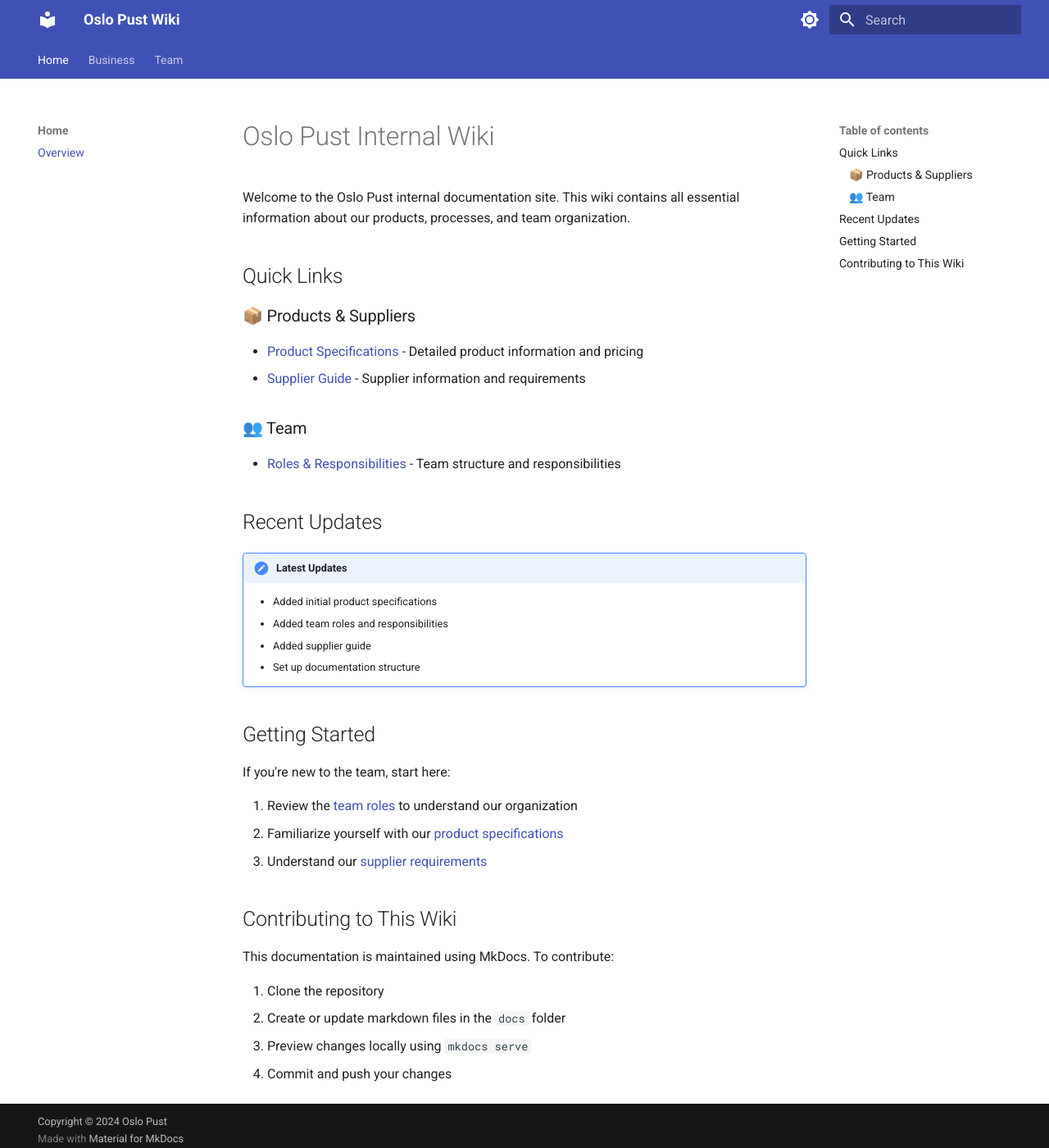
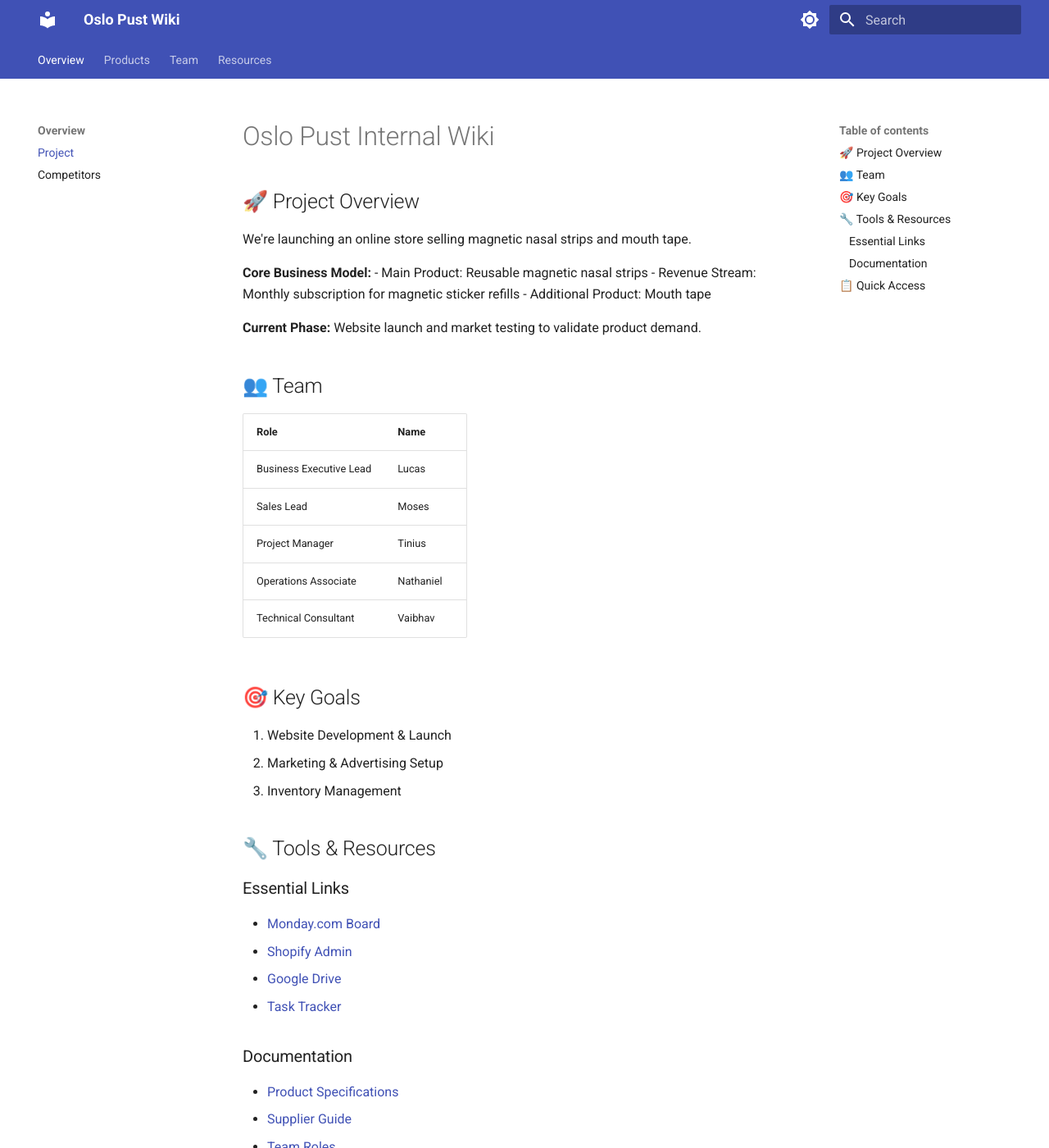
Before and after one commit to tiniusweb2/oslopust, an MkDocs documentation site: the page built from docs/index.md, in a window 1280 px wide and 1400 px high. Shown: the whole window at 82% size. Built offline with MkDocs 1.6.1 and Material for MkDocs 9.7.7, drawn with Linux system fonts in a browser that asks for light colours; some of the changed text lies outside the part shown.

Commit message:
Reorganize wiki structure to match project overview

```diff
--- a/docs/index.md
+++ b/docs/index.md
@@ -1,37 +1,45 @@
 # Oslo Pust Internal Wiki
 
-Welcome to the Oslo Pust internal documentation site. This wiki contains all essential information about our products, processes, and team organization.
+## 🚀 Project Overview
+We're launching an online store selling magnetic nasal strips and mouth tape.
 
-## Quick Links
+**Core Business Model:**
+- Main Product: Reusable magnetic nasal strips
+- Revenue Stream: Monthly subscription for magnetic sticker refills
+- Additional Product: Mouth tape
 
-### 📦 Products & Suppliers
-- [Product Specifications](specifications/product-supplier-specs.md) - Detailed product information and pricing
-- [Supplier Guide](suppliers-guide.md) - Supplier information and requirements
+**Current Phase:**
+Website launch and market testing to validate product demand.
 
-### 👥 Team
-- [Roles & Responsibilities](roles.md) - Team structure and responsibilities
+## 👥 Team
 
-## Recent Updates
+| Role | Name |
+|------|------|
+| Business Executive Lead | Lucas |
+| Sales Lead | Moses |
+| Project Manager | Tinius |
+| Operations Associate | Nathaniel |
+| Technical Consultant | Vaibhav |
 
-!!! note "Latest Updates"
-    - Added initial product specifications
-    - Added team roles and responsibilities
-    - Added supplier guide
-    - Set up documentation structure
+## 🎯 Key Goals
+1. Website Development & Launch
+2. Marketing & Advertising Setup
+3. Inventory Management
 
-## Getting Started
+## 🔧 Tools & Resources
 
-If you're new to the team, start here:
+### Essential Links
+- [Monday.com Board](https://monday.com)
+- [Shopify Admin](https://shopify.com/admin)
+- [Google Drive](https://drive.google.com)
+- [Task Tracker](https://app.slack.com/lists/T080S0JENQG/F081EFU5LMR)
 
-1. Review the [team roles](roles.md) to understand our organization
-2. Familiarize yourself with our [product specifications](specifications/product-supplier-specs.md)
-3. Understand our [supplier requirements](suppliers-guide.md)
+### Documentation
+- [Product Specifications](specifications/product-supplier-specs.md)
+- [Supplier Guide](suppliers-guide.md)
+- [Team Roles](roles.md)
 
-## Contributing to This Wiki
-
-This documentation is maintained using MkDocs. To contribute:
-
-1. Clone the repository
-2. Create or update markdown files in the `docs` folder
-3. Preview changes locally using `mkdocs serve`
-4. Commit and push your changes
+## 📋 Quick Access
+- [Competitor Analysis](competitors.md)
+- [Product Pricing](specifications/product-supplier-specs.md#1-product-overview)
+- [Cost Estimates](specifications/product-supplier-specs.md#4-action-items--pending-decisions)
--- a/mkdocs.yml
+++ b/mkdocs.yml
@@ -5,18 +5,17 @@
 theme:
   name: material
   palette:
-    # Theme customization - use indigo + dark theme
     - media: "(prefers-color-scheme: light)"
       scheme: default
       primary: indigo
-      accent: indigo
+      accent: blue
       toggle:
         icon: material/brightness-7
         name: Switch to dark mode
     - media: "(prefers-color-scheme: dark)"
       scheme: slate
       primary: indigo
-      accent: indigo
+      accent: blue
       toggle:
         icon: material/brightness-4
         name: Switch to light mode
@@ -29,18 +28,20 @@
     - search.suggest
     - search.highlight
     - content.tabs.link
-    - content.code.annotation
     - content.code.copy
     - toc.follow
 
 nav:
-  - Home:
-    - Overview: index.md
-  - Business:
-    - Product Specifications: specifications/product-supplier-specs.md
+  - Overview:
+    - Project: index.md
+    - Competitors: competitors.md
+  - Products:
+    - Specifications: specifications/product-supplier-specs.md
     - Supplier Guide: suppliers-guide.md
   - Team:
-    - Roles & Responsibilities: roles.md
+    - Roles & Structure: roles.md
+  - Resources:
+    - Tools & Links: resources.md
 
 plugins:
   - search
@@ -59,5 +60,4 @@
   - def_list
   - footnotes
 
-# Copyright
 copyright: Copyright &copy; 2024 Oslo Pust
```
Also changed, not shown: docs/competitors.md (added, +10 -0 lines), docs/resources.md (added, +34 -0 lines).
